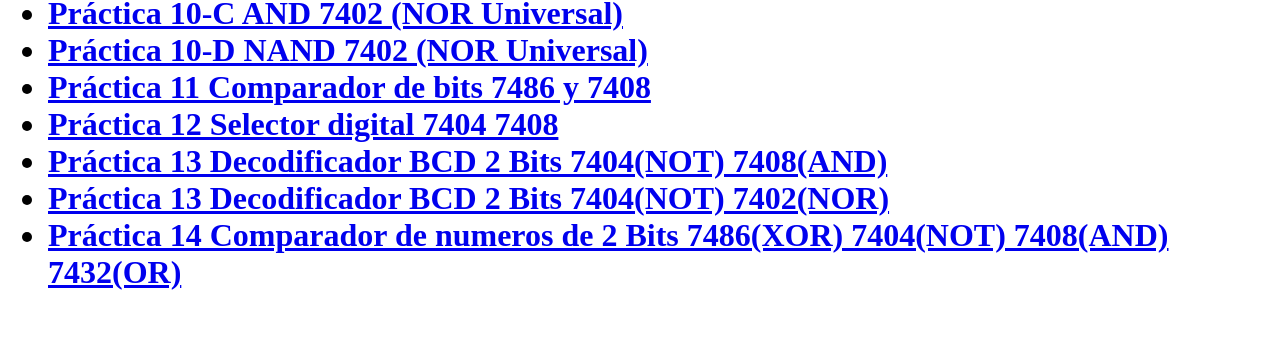
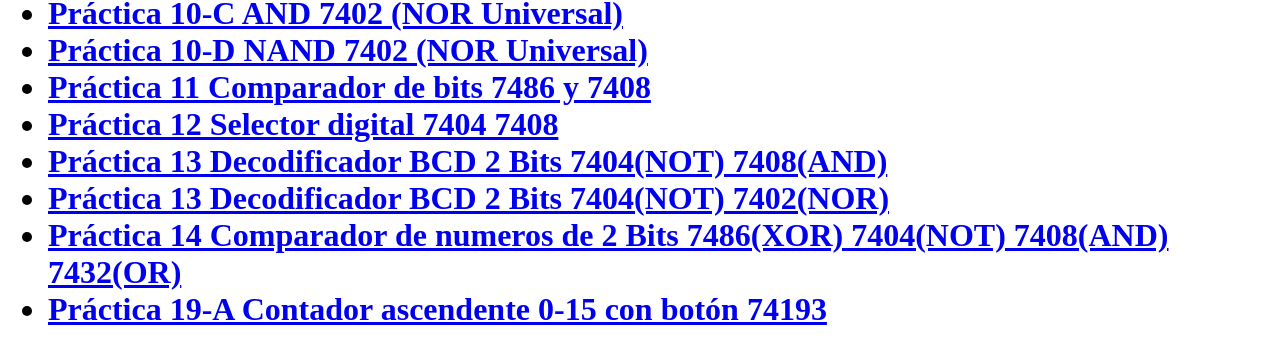
Before and after one commit to alfonzog/electronica.ctem.lab1, a plain HTML site: page index.html in a window 1280 px wide. Shown: the part 711-1071 px from the top of the page. Before the commit the page ends 1034 px from the top, so only its background shows below. Drawn offline with Linux system fonts and the light colour scheme.

Commit message:
Contador ascendente con boton

```diff
--- a/index.html
+++ b/index.html
@@ -35,6 +35,7 @@ Pagina de prácticas
           <li><a href="practica13-decodificador-bcd-2-bits-7404-7408.mp4">Práctica 13 Decodificador BCD 2 Bits 7404(NOT) 7408(AND)</a></li>
           <li><a href="practica13-decodificador-bcd-2-bits-7404-7402.mp4">Práctica 13 Decodificador BCD 2 Bits 7404(NOT) 7402(NOR)</a></li>
           <li><a href="practica14-comparador-numeros-2-bits-7486-7404-7408-7432.mp4">Práctica 14 Comparador de numeros de 2 Bits 7486(XOR) 7404(NOT) 7408(AND) 7432(OR)</a></li>
+          <li><a href="practica19-contador-asc-boton-74193.mp4">Práctica 19-A Contador ascendente 0-15 con botón 74193</a></li>
         </ul>
     </body>
 </html>
```
